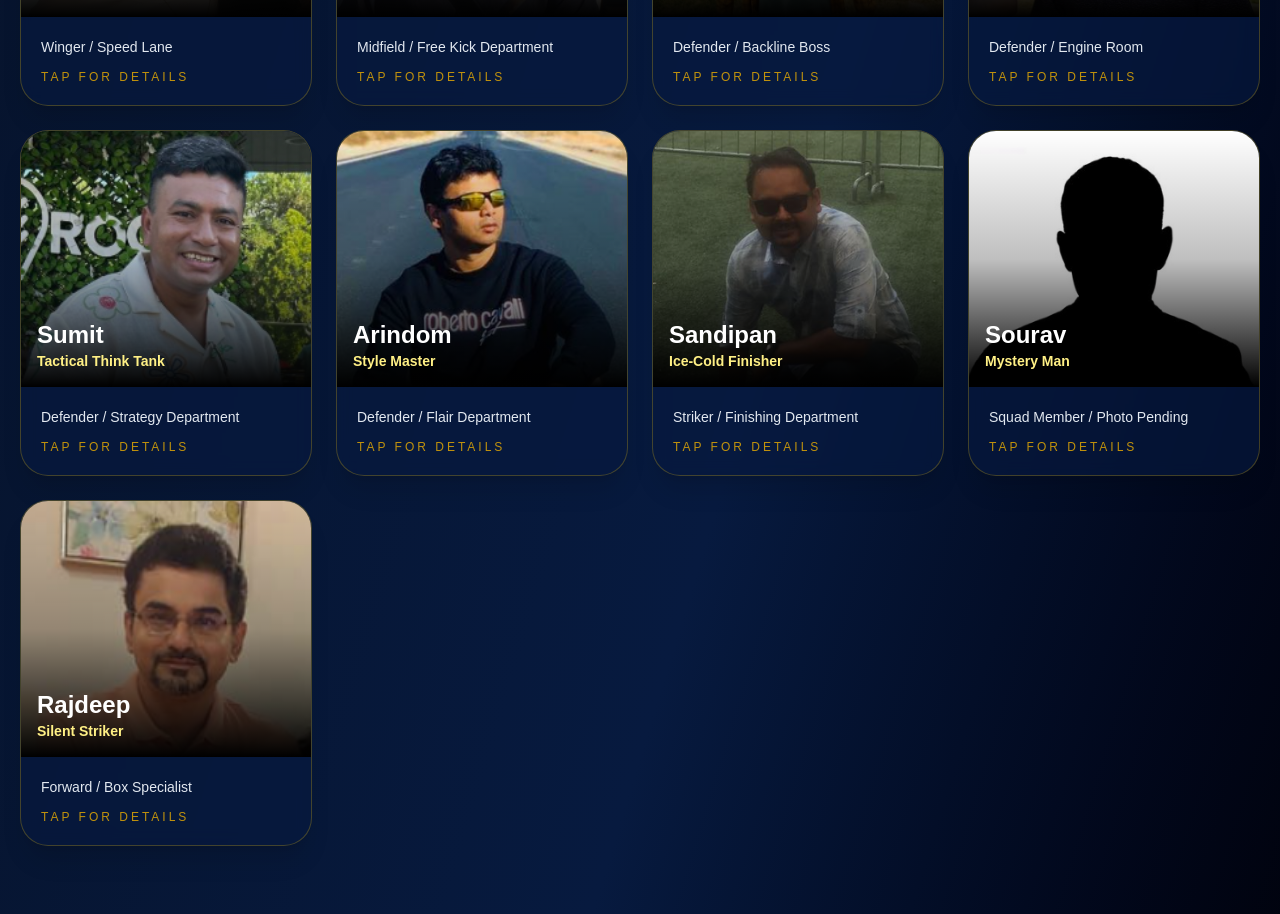
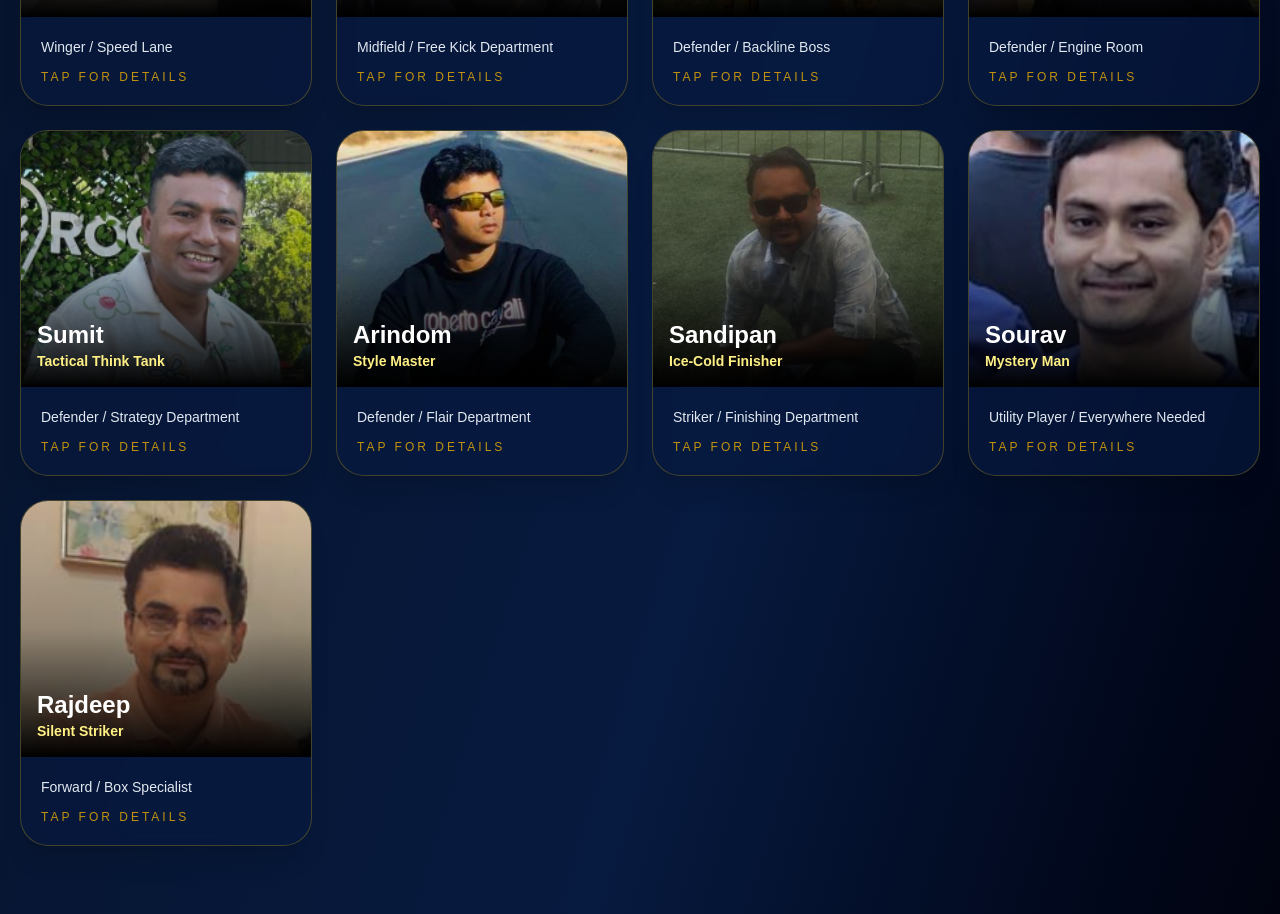
Before and after one commit to debnath-sumit/chomkaitala-sc-fan, a Next.js app: page / in a window 1280 px wide. Shown: the part 1340-2254 px from the top of the page. Built offline with nearby package versions, Linux system fonts and the light colour scheme.

Commit message:
Add Sourav pic

```diff
--- a/app/page.tsx
+++ b/app/page.tsx
@@ -157,10 +157,10 @@ quote: "I add flair on the field and flavor in the kitchen",
   {
     name: "Sourav",
     title: "Mystery Man",
-    role: "Squad Member / Photo Pending",
-    hobby: "Avoiding the team photographer",
-    quote: "Picture loading… performance already delivered.",
-    image: "/images/unknown.png",
+    role: "Utility Player / Everywhere Needed",
+    hobby: "Posing like a pro after every match",
+    quote: "Earlier you missed the photo… now don’t miss the moment.",
+    image: "/images/sourav.jpeg",
     strengths: ["Surprise factor", "Team spirit", "Match-day presence"],
   },
   {
```
Also changed, not shown: public/images/sourav.jpeg (added).
